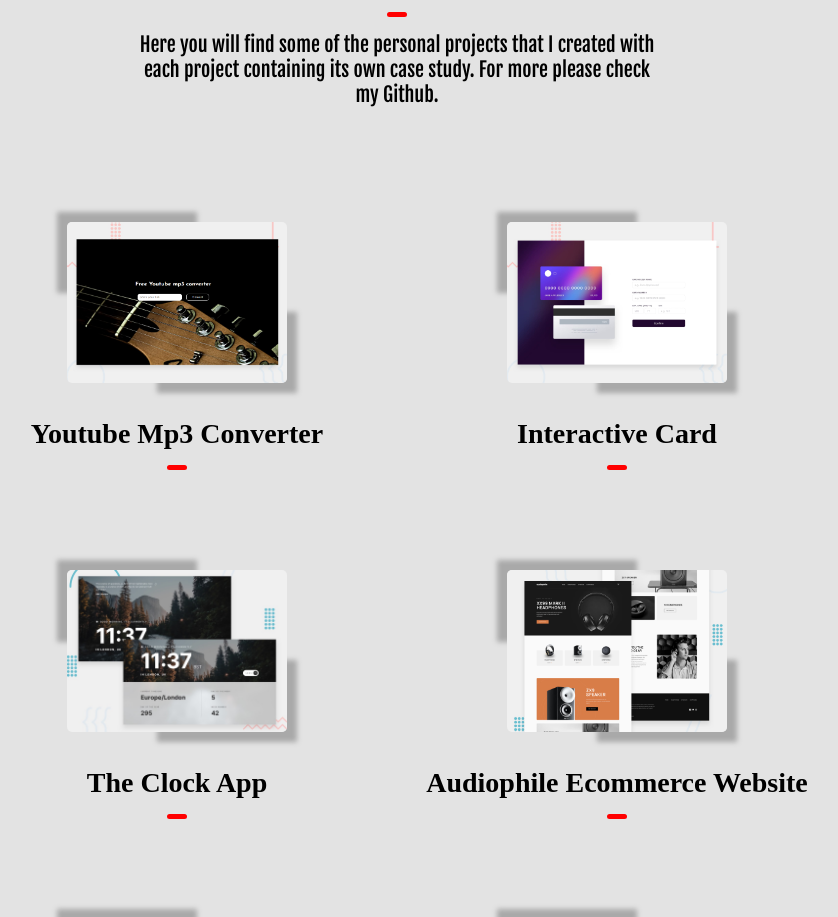
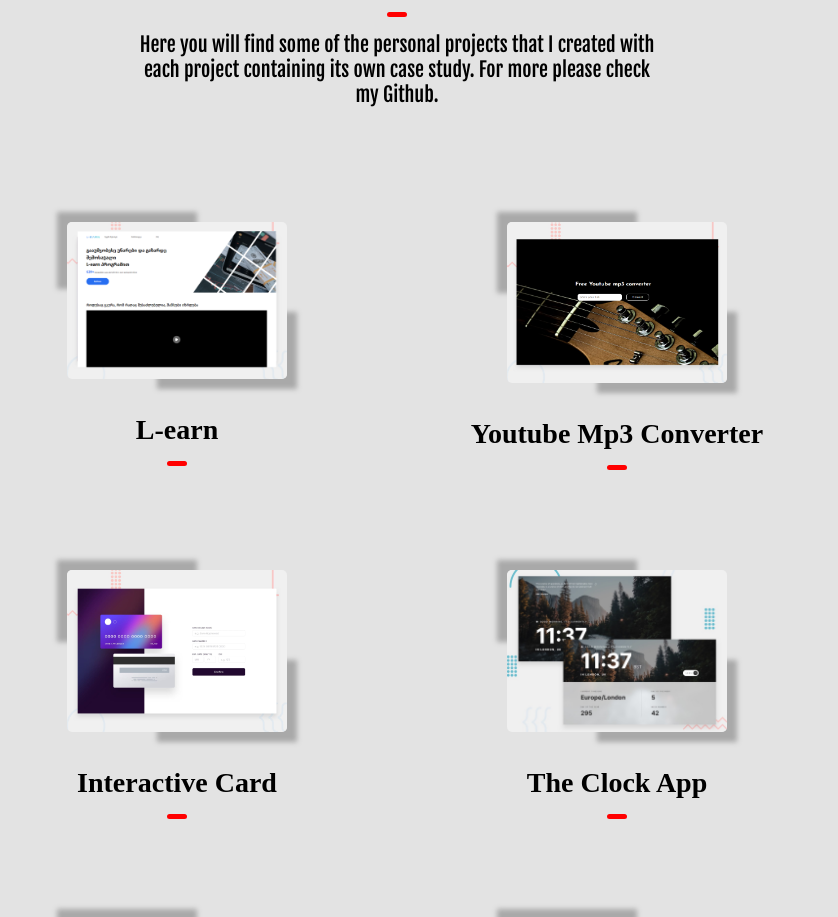
Before and after one commit to Milltiades/My-Portfolio, a React (Vite) app: page / in a window 1280 px wide. Shown: the part 1720-2637 px from the top of the page, without its empty margins (243-1081 px from the left). Built offline with nearby package versions, Linux system fonts and the light colour scheme.

Commit message:
add new peoject

```diff
--- a/src/App.tsx
+++ b/src/App.tsx
@@ -157,6 +157,20 @@ function App() {
           Github.
         </ProjectDivP>
         <ProDiv>
+        <ProDivInside>
+
+          <Project>
+            <Img src="/assets/lll.png" alt="" />
+            <ImgButton
+              onClick={() =>
+                window.open("https://remarkable-figolla-45b3d5.netlify.app/")
+              }
+            >
+              L-earn
+            </ImgButton>
+          </Project>
+          <UnderDiv />
+        </ProDivInside>
         <ProDivInside>
 
           <Project>
@@ -339,6 +353,7 @@ transition: all .3s ease;
 `
 
 const ProDivInside = styled.div`
+width: 100%;
   @media (width > 1200px) {
     width: 50%;
 
```
Also changed, not shown: public/assets/CaptureLearn.PNG (added), public/assets/lll.png (added).
